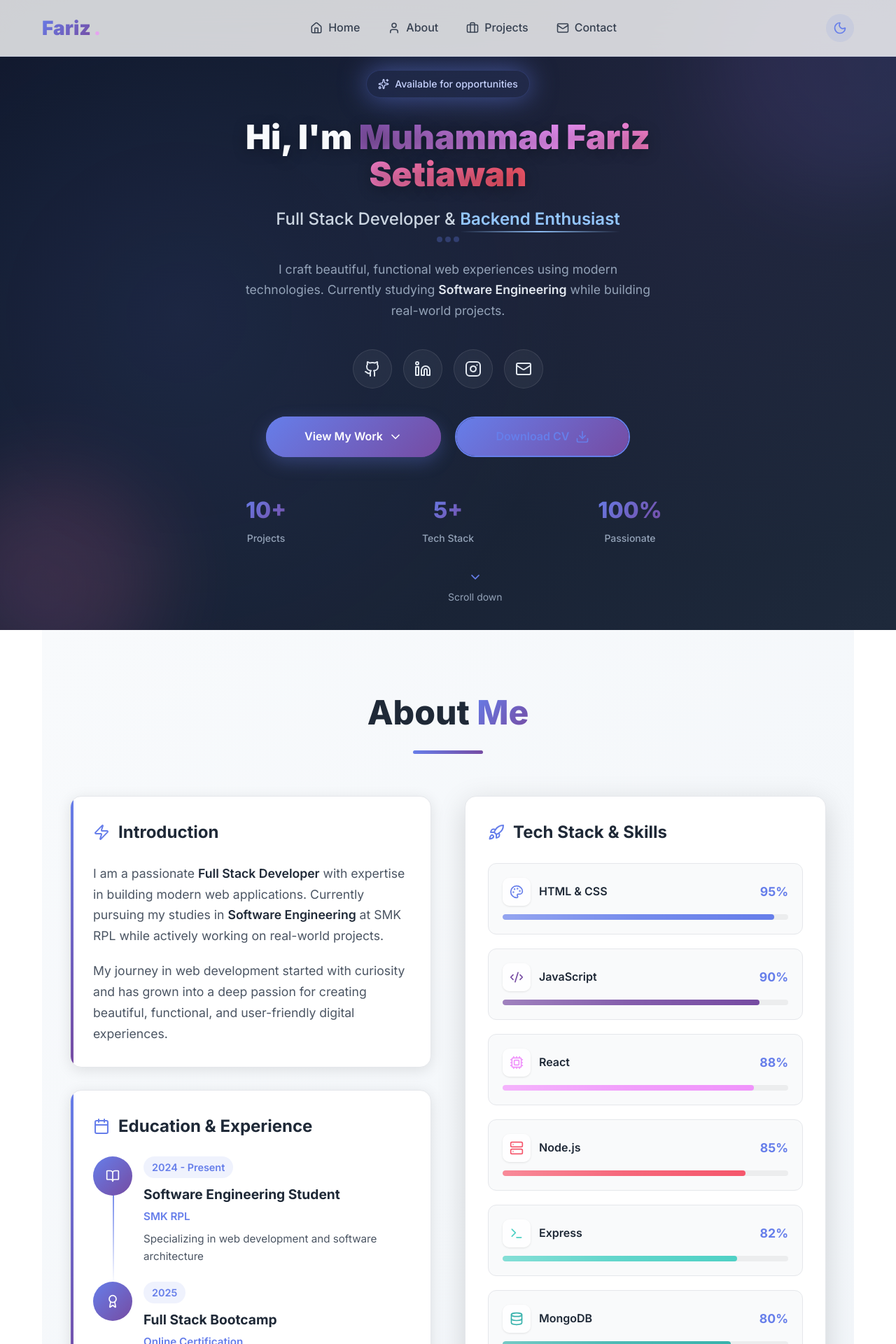
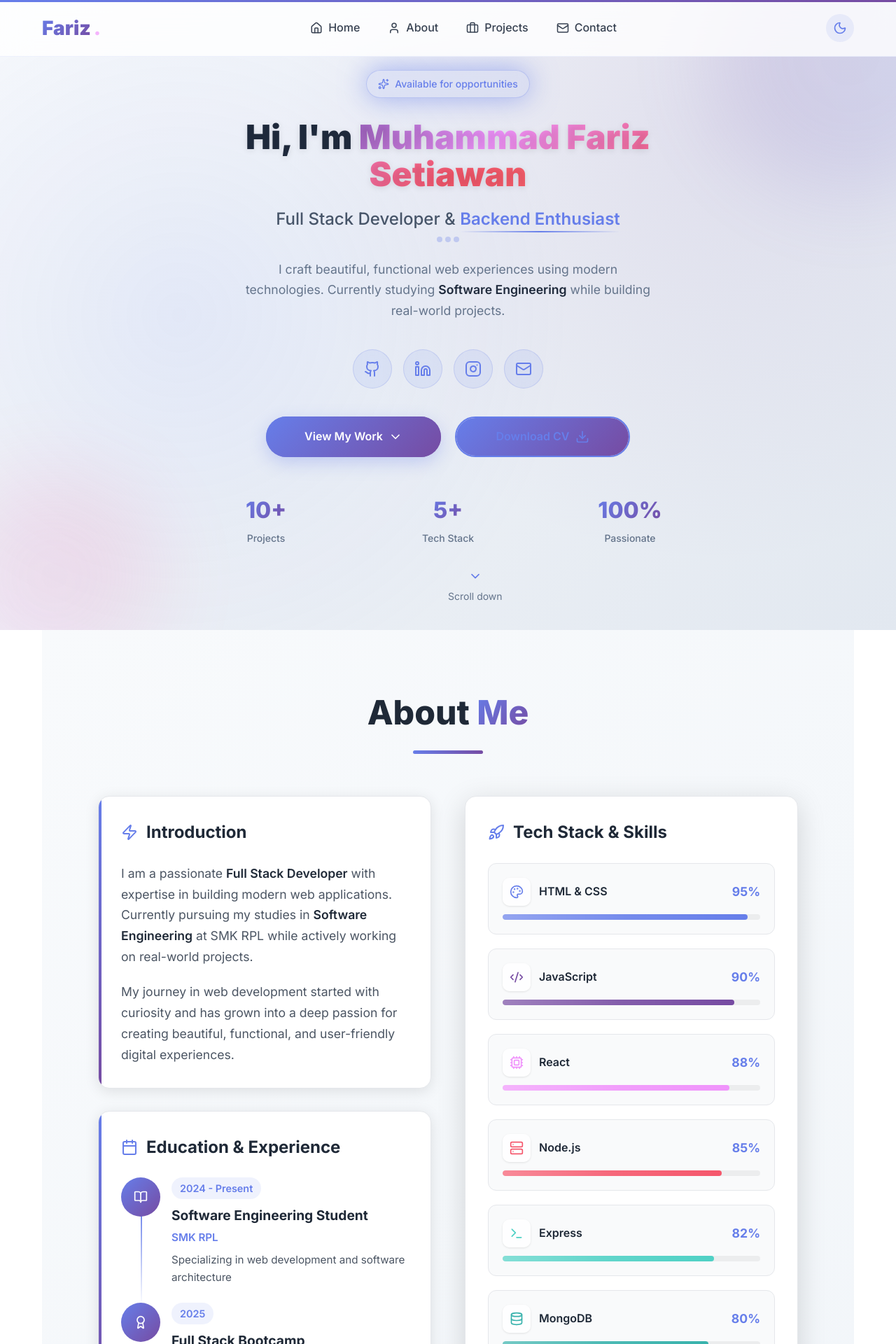
Before and after one commit to Rizzx-Lab/portfolio-fariz, a React (Vite) app: page / in a window 1280 px wide. Shown: the top 1920 px of the page at 70% size. Built offline with nearby package versions, Linux system fonts and the light colour scheme.

Commit message:
add project

```diff
--- a/src/App.css
+++ b/src/App.css
@@ -373,3 +373,63 @@
     padding: 10px 12px;
   }
 }
+/* src/App.css */
+.App {
+  min-height: 100vh;
+  background-color: var(--bg-white);
+  transition: background-color 0.3s ease;
+}
+
+/* Progress Bar */
+.progress-bar {
+  position: fixed;
+  top: 0;
+  left: 0;
+  right: 0;
+  height: 3px;
+  background: var(--primary-gradient);
+  transform-origin: 0%;
+  z-index: 9999;
+}
+
+/* Footer */
+.footer {
+  background-color: var(--bg-light);
+  padding: 40px 20px;
+  text-align: center;
+  margin-top: 80px;
+  border-top: 1px solid var(--border-color);
+  transition: background-color 0.3s ease, border-color 0.3s ease;
+}
+
+.footer p {
+  color: var(--text-gray);
+  margin: 8px 0;
+  transition: color 0.3s ease;
+}
+
+.footer-sub {
+  font-size: 14px;
+  color: var(--text-light);
+}
+
+/* Dark mode footer */
+html.dark .footer {
+  background-color: var(--bg-light);
+  border-top-color: var(--border-color);
+}
+
+@media (max-width: 640px) {
+  .footer {
+    padding: 30px 16px;
+    margin-top: 60px;
+  }
+
+  .footer p {
+    font-size: 14px;
+  }
+
+  .footer-sub {
+    font-size: 12px;
+  }
+}
--- a/src/index.css
+++ b/src/index.css
@@ -1,5 +1,7 @@
+/* ========== BASE STYLES ========== */
 html {
   scroll-behavior: smooth;
+  transition: background-color 0.3s ease;
 }
 
 * {
@@ -11,13 +13,21 @@ html {
 body {
   font-family: -apple-system, BlinkMacSystemFont, 'Segoe UI', Roboto, 'Helvetica Neue', Arial, sans-serif;
   line-height: 1.6;
+  transition: background-color 0.3s ease, color 0.3s ease;
 }
 
 #root {
   min-height: 100vh;
+  background-color: var(--bg-white);
+  transition: background-color 0.3s ease;
 }
 
-/* Scroll Reveal Animation */
+/* Dark mode root */
+html.dark #root {
+  background-color: var(--bg-white);
+}
+
+/* ========== SCROLL REVEAL ANIMATIONS ========== */
 .scroll-reveal {
   opacity: 0;
   transform: translateY(50px);
@@ -69,6 +79,7 @@ body {
   transform: translateY(0);
 }
 
+/* ========== RESPONSIVE ANIMATIONS ========== */
 /* Mobile Optimizations */
 @media (max-width: 640px) {
   /* Faster animations untuk mobile */
@@ -112,7 +123,8 @@ body {
   }
 }
 
-/* Accessibility: Reduce motion */
+/* ========== ACCESSIBILITY ========== */
+/* Reduce motion */
 @media (prefers-reduced-motion: reduce) {
   html {
     scroll-behavior: auto;
@@ -120,8 +132,28 @@ body {
 
   .scroll-reveal,
   .scroll-reveal-stagger > * {
-    transition: none;
-    opacity: 1;
-    transform: translateY(0);
+    transition: none !important;
+    opacity: 1 !important;
+    transform: translateY(0) !important;
   }
 }
+
+/* ========== DARK MODE SUPPORT ========== */
+/* Additional dark mode styles if needed */
+html.dark body {
+  background-color: var(--bg-white);
+  color: var(--text-dark);
+}
+
+/* Smooth transitions for theme changes */
+* {
+  transition-property: background-color, color, border-color;
+  transition-duration: 0.3s;
+  transition-timing-function: ease;
+}
+
+/* Exclude animations from transition */
+.scroll-reveal,
+.scroll-reveal * {
+  transition-property: opacity, transform, background-color, color, border-color !important;
+}
--- a/src/styles/components/about.css
+++ b/src/styles/components/about.css
@@ -6,6 +6,11 @@
   overflow: hidden;
   width: 100%;
   max-width: 100%;
+  transition: background 0.3s ease;
+}
+
+html.dark .about {
+  background: linear-gradient(135deg, #1e293b 0%, #0f172a 100%);
 }
 
 .about::before {
@@ -28,13 +33,15 @@
   padding: 0 20px;
 }
 
-/* FIXED: Grid layout issues */
+/* FIXED: Grid 2 kolom dengan max-width yang lebih sempit */
 .about-content {
   display: grid;
-  grid-template-columns: 1fr 1fr;
-  gap: 48px;
+  grid-template-columns: repeat(2, 1fr);
+  gap: clamp(32px, 4vw, 48px);
   align-items: start;
   width: 100%;
+  max-width: 1000px;
+  margin: 0 auto;
 }
 
 .about-left {
@@ -42,12 +49,16 @@
   flex-direction: column;
   gap: 32px;
   width: 100%;
+  max-width: 480px;
+  margin: 0 auto;
 }
 
 .about-right {
   position: sticky;
   top: 100px;
   width: 100%;
+  max-width: 480px;
+  margin: 0 auto;
 }
 
 /* Cards */
@@ -95,6 +106,7 @@
   font-size: clamp(1.3rem, 3vw, 1.5rem);
   font-weight: 700;
   color: var(--text-dark);
+  transition: color 0.3s ease;
 }
 
 .card-header svg {
@@ -115,11 +127,13 @@
   line-height: 1.7;
   color: var(--text-gray);
   width: 100%;
+  transition: color 0.3s ease;
 }
 
 .about-text strong {
   color: var(--text-dark);
   font-weight: 600;
+  transition: color 0.3s ease;
 }
 
 /* Education Card */
@@ -179,6 +193,11 @@
   font-size: 0.9rem;
   font-weight: 600;
   margin-bottom: 8px;
+  transition: background 0.3s ease, color 0.3s ease;
+}
+
+html.dark .timeline-year {
+  background: rgba(102, 126, 234, 0.2);
 }
 
 .timeline-content h4 {
@@ -186,6 +205,7 @@
   font-weight: 700;
   color: var(--text-dark);
   margin-bottom: 4px;
+  transition: color 0.3s ease;
 }
 
 .institution {
@@ -199,6 +219,7 @@
   color: var(--text-gray);
   line-height: 1.6;
   font-size: 0.95rem;
+  transition: color 0.3s ease;
 }
 
 /* Skills Card */
@@ -209,6 +230,7 @@
   box-shadow: var(--shadow-lg);
   border: 1px solid var(--border-color);
   width: 100%;
+  transition: all 0.3s ease;
 }
 
 .skills-container {
@@ -225,6 +247,7 @@
   padding: 20px;
   border: 1px solid var(--border-color);
   width: 100%;
+  transition: all 0.3s ease;
 }
 
 .skill-header {
@@ -246,6 +269,11 @@
   border-radius: 10px;
   box-shadow: var(--shadow-sm);
   flex-shrink: 0;
+  transition: background 0.3s ease;
+}
+
+html.dark .skill-icon {
+  background: rgba(255, 255, 255, 0.1);
 }
 
 .skill-name {
@@ -253,6 +281,7 @@
   font-weight: 600;
   color: var(--text-dark);
   min-width: 120px;
+  transition: color 0.3s ease;
 }
 
 .skill-percent {
@@ -268,6 +297,11 @@
   background: rgba(0, 0, 0, 0.05);
   border-radius: var(--radius-full);
   overflow: hidden;
+  transition: background 0.3s ease;
+}
+
+html.dark .skill-bar {
+  background: rgba(255, 255, 255, 0.1);
 }
 
 .skill-progress {
@@ -297,20 +331,33 @@
   border-radius: var(--radius-md);
   border-left: 4px solid var(--primary);
   width: 100%;
+  transition: background 0.3s ease;
+}
+
+html.dark .skills-summary {
+  background: linear-gradient(135deg, rgba(102, 126, 234, 0.1) 0%, rgba(118, 75, 162, 0.1) 100%);
 }
 
 .skills-summary p {
   color: var(--text-gray);
   line-height: 1.7;
   font-size: 0.95rem;
+  transition: color 0.3s ease;
 }
 
 .skills-summary strong {
   color: var(--primary);
 }
 
-/* ========== RESPONSIVE FIXES ========== */
-/* Tablet */
+/* ========== RESPONSIVE - JANGAN DIUBAH ========== */
+/* Large Desktop - untuk layar sangat lebar */
+@media (min-width: 1400px) {
+  .about-content {
+    max-width: 1100px;
+    gap: 48px;
+  }
+}
+
 @media (max-width: 1024px) {
   .about-content {
     gap: 32px;
@@ -321,7 +368,6 @@
   }
 }
 
-/* Mobile (Tablet) */
 @media (max-width: 768px) {
   .about {
     padding: var(--mobile-padding);
@@ -330,6 +376,11 @@
   .about-content {
     grid-template-columns: 1fr;
     gap: 32px;
+  }
+
+  .about-left,
+  .about-right {
+    max-width: 100%;
   }
 
   .about-card {
@@ -347,7 +398,6 @@
   }
 }
 
-/* Mobile */
 @media (max-width: 640px) {
   .about {
     padding: 50px 12px;
@@ -445,7 +495,6 @@
   }
 }
 
-/* Small Mobile */
 @media (max-width: 480px) {
   .about {
     padding: 40px 10px;
--- a/src/styles/components/hero.css
+++ b/src/styles/components/hero.css
@@ -9,6 +9,17 @@
   background: linear-gradient(135deg, #0f172a 0%, #1e293b 100%);
   width: 100%;
   max-width: 100%;
+  transition: background 0.3s ease;
+}
+
+/* Dark mode hero - sudah dark by default, tapi tetap perlu transition */
+html.dark .hero {
+  background: linear-gradient(135deg, #0f172a 0%, #1e293b 100%);
+}
+
+/* Light mode hero */
+html:not(.dark) .hero {
+  background: linear-gradient(135deg, #f8fafc 0%, #e2e8f0 100%);
 }
 
 .hero-background {
@@ -29,6 +40,7 @@
   filter: blur(60px);
   opacity: 0.15;
   max-width: 100%;
+  transition: opacity 0.3s ease;
 }
 
 .bg-blob-1 {
@@ -86,6 +98,13 @@
   margin-bottom: 30px;
   animation: glow 2s ease-in-out infinite;
   max-width: 100%;
+  transition: all 0.3s ease;
+}
+
+html:not(.dark) .hero-badge {
+  background: rgba(102, 126, 234, 0.1);
+  color: #667eea;
+  border-color: rgba(102, 126, 234, 0.3);
 }
 
 .hero-title {
@@ -98,6 +117,12 @@
   word-break: break-word;
   overflow-wrap: break-word;
   width: 100%;
+  transition: color 0.3s ease;
+}
+
+html:not(.dark) .hero-title {
+  color: #1e293b;
+  text-shadow: 0 2px 10px rgba(0, 0, 0, 0.1);
 }
 
 .hero-title .text-gradient {
@@ -122,6 +147,11 @@
   margin-bottom: 8px;
   line-height: 1.4;
   width: 100%;
+  transition: color 0.3s ease;
+}
+
+html:not(.dark) .hero-subtitle {
+  color: #475569;
 }
 
 .hero-subtitle .highlight {
@@ -129,6 +159,11 @@
   font-weight: 600;
   position: relative;
   display: inline-block;
+  transition: color 0.3s ease;
+}
+
+html:not(.dark) .hero-subtitle .highlight {
+  color: #667eea;
 }
 
 .hero-subtitle .highlight::after {
@@ -140,6 +175,10 @@
   height: 2px;
   background: linear-gradient(90deg, transparent, #93c5fd, transparent);
   animation: underlinePulse 2s ease-in-out infinite;
+}
+
+html:not(.dark) .hero-subtitle .highlight::after {
+  background: linear-gradient(90deg, transparent, #667eea, transparent);
 }
 
 .typing-indicator {
@@ -169,14 +208,24 @@
   margin: 0 auto 40px;
   padding: 0 10px;
   width: 100%;
+  transition: color 0.3s ease;
+}
+
+html:not(.dark) .hero-description {
+  color: #64748b;
 }
 
 .hero-description strong {
   color: #e2e8f0;
   font-weight: 600;
+  transition: color 0.3s ease;
 }
 
-/* ========== SOCIAL MEDIA LINKS - FIXED ========== */
+html:not(.dark) .hero-description strong {
+  color: #1e293b;
+}
+
+/* Social Links */
 .hero-social {
   display: flex;
   justify-content: center;
@@ -205,10 +254,21 @@
   flex-shrink: 0;
 }
 
+html:not(.dark) .social-link {
+  background: rgba(102, 126, 234, 0.1);
+  border-color: rgba(102, 126, 234, 0.2);
+  color: #667eea;
+}
+
 .social-link:hover {
   background: rgba(255, 255, 255, 0.1);
   transform: translateY(-3px);
   color: #ffffff;
+}
+
+html:not(.dark) .social-link:hover {
+  background: rgba(102, 126, 234, 0.2);
+  color: #667eea;
 }
 
 .social-link::before {
@@ -271,6 +331,7 @@
   max-width: 250px;
 }
 
+/* Hero Stats */
 .hero-stats {
   display: flex;
   justify-content: center;
@@ -304,8 +365,14 @@
   font-weight: 500;
   text-align: center;
   white-space: nowrap;
+  transition: color 0.3s ease;
 }
 
+html:not(.dark) .stat-label {
+  color: #64748b;
+}
+
+/* Scroll Indicator */
 .scroll-indicator {
   position: absolute;
   bottom: 30px;
@@ -319,6 +386,11 @@
   font-size: 14px;
   cursor: pointer;
   z-index: 2;
+  transition: color 0.3s ease;
+}
+
+html:not(.dark) .scroll-indicator {
+  color: #64748b;
 }
 
 .scroll-indicator svg {
@@ -348,8 +420,7 @@
   50% { opacity: 1; }
 }
 
-/* ========== RESPONSIVE FIXES ========== */
-/* Tablet */
+/* ========== RESPONSIVE ========== */
 @media (max-width: 768px) {
   .hero {
     padding: 80px 0 40px;
@@ -400,7 +471,6 @@
   }
 }
 
-/* Mobile */
 @media (max-width: 640px) {
   .hero {
     padding: 60px 0 30px;
@@ -499,7 +569,6 @@
   }
 }
 
-/* Small Mobile */
 @media (max-width: 380px) {
   .hero {
     padding: 50px 0 20px;
@@ -546,7 +615,6 @@
   }
 }
 
-/* Hide scroll indicator on very small screens */
 @media (max-width: 380px) and (max-height: 700px) {
   .scroll-indicator {
     display: none;
--- a/src/styles/global.css
+++ b/src/styles/global.css
@@ -1,6 +1,6 @@
 /* src/styles/global.css */
 :root {
-  /* Color Palette */
+  /* Color Palette - LIGHT MODE */
   --primary-gradient: linear-gradient(135deg, #667eea 0%, #764ba2 100%);
   --secondary-gradient: linear-gradient(135deg, #f093fb 0%, #f5576c 100%);
   --dark-gradient: linear-gradient(135deg, #1f2937 0%, #111827 100%);
@@ -39,6 +39,24 @@
   --transition-bounce: all 0.4s cubic-bezier(0.68, -0.55, 0.265, 1.55);
 }
 
+/* ========== DARK MODE VARIABLES ========== */
+html.dark {
+  /* Dark Mode Colors */
+  --text-dark: #f9fafb;
+  --text-gray: #d1d5db;
+  --text-light: #9ca3af;
+  --bg-white: #0f172a;
+  --bg-light: #1e293b;
+  --bg-gray: #334155;
+  --border-color: #475569;
+
+  /* Dark Shadows */
+  --shadow-sm: 0 1px 3px rgba(0, 0, 0, 0.5);
+  --shadow-md: 0 4px 20px rgba(0, 0, 0, 0.5);
+  --shadow-lg: 0 10px 40px rgba(0, 0, 0, 0.6);
+  --shadow-primary: 0 8px 25px rgba(102, 126, 234, 0.4);
+}
+
 /* ========== CRITICAL FIXES ========== */
 /* Reset & Base Styles */
 * {
@@ -56,6 +74,7 @@ html, body {
 
 html {
   scroll-behavior: smooth;
+  transition: background-color 0.3s ease, color 0.3s ease;
 }
 
 body {
@@ -66,6 +85,13 @@ body {
   min-height: 100vh;
   display: flex;
   flex-direction: column;
+  transition: background-color 0.3s ease, color 0.3s ease;
+}
+
+/* Dark mode body */
+html.dark body {
+  color: var(--text-dark);
+  background-color: var(--bg-white);
 }
 
 /* ========== CONTAINER FIXES ========== */
@@ -82,6 +108,8 @@ section {
   width: 100%;
   max-width: 100%;
   position: relative;
+  background-color: var(--bg-white);
+  transition: background-color 0.3s ease;
 }
 
 /* Section Title */
@@ -95,6 +123,7 @@ section {
   display: inline-block;
   width: 100%;
   padding-bottom: 20px;
+  transition: color 0.3s ease;
 }
 
 .section-title::after {
```
Also changed, not shown: src/components/Navbar.jsx (+45 -27 lines), src/components/Projects.jsx (+22 -7 lines), src/styles/components/contact.css (+25 -7 lines), src/styles/components/projects.css (+32 -0 lines).
